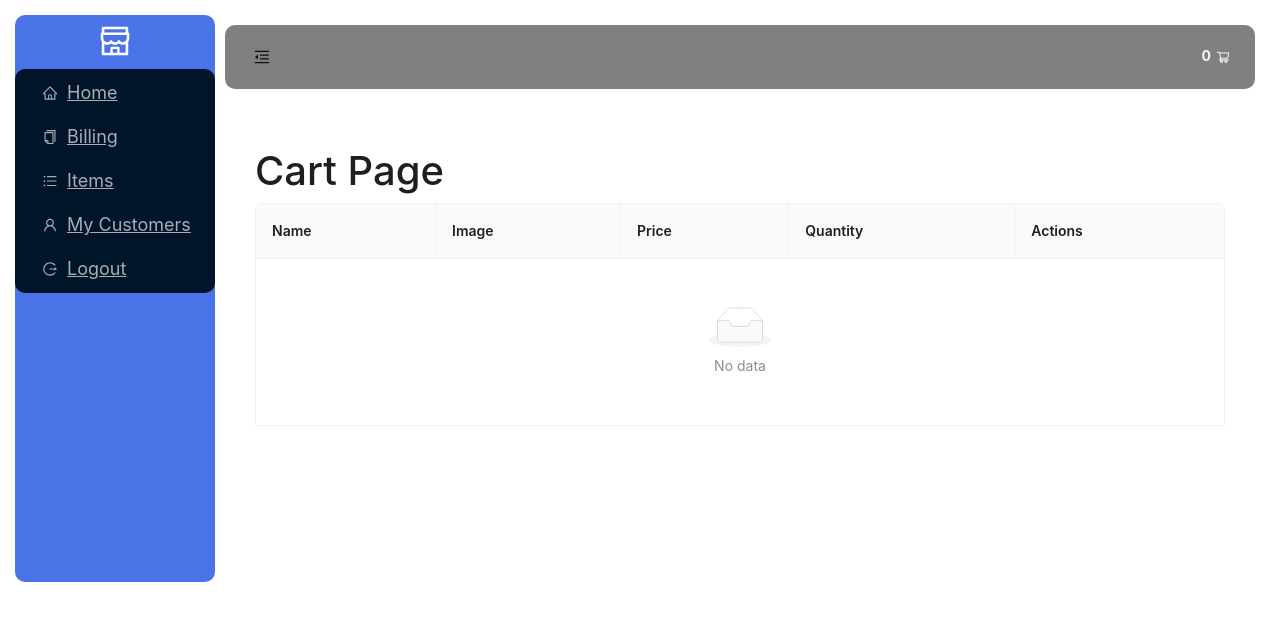
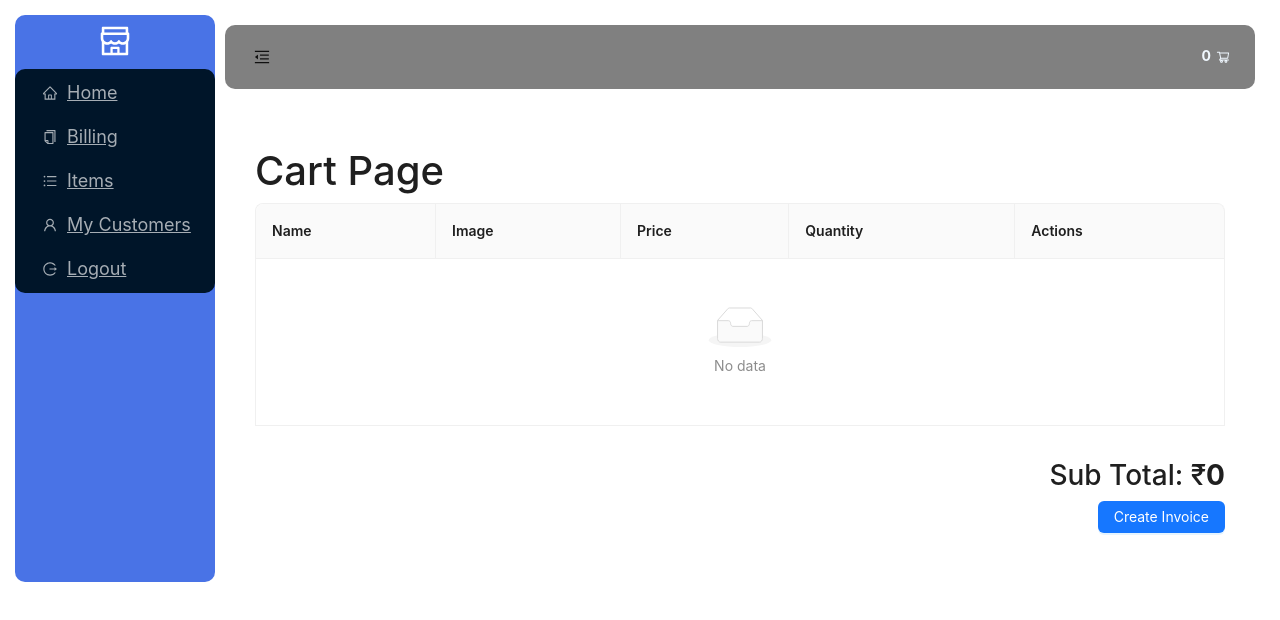
Before and after one commit to rajatmishra11/POS_MERN, a React (Create React App) app in the folder client/: page /cart in a window 1280 px wide. Shown: the top 620 px of the page. Built offline with nearby package versions, Linux system fonts and the light colour scheme.

Commit message:
Update CartPage component with subtotal, invoice button, and invoice modal.

```diff
--- a/client/src/pages/CartPage.js
+++ b/client/src/pages/CartPage.js
@@ -1,4 +1,4 @@
-import React from "react";
+import React, { useState, useEffect } from "react";
 import DefaultLayout from "../components/DefaultLayout";
 import { useSelector, useDispatch } from "react-redux";
 import {
@@ -6,11 +6,12 @@ import {
   PlusSquareOutlined,
   MinusSquareOutlined,
 } from "@ant-design/icons";
-import { Table } from "antd";
+import { Button, Table, Modal, message } from "antd";
 
 const CartPage = () => {
   const { cartItems } = useSelector((state) => state.rootReducer);
-
+  const [subTotal, setSubTotal] = useState(0);
+  const [billPopUp, setBillPopUp] = useState(false);
   const dispatch = useDispatch();
   const handleIncrement = (record) => {
     dispatch({
@@ -72,10 +73,35 @@ const CartPage = () => {
     },
   ];
 
+  useEffect(() => {
+    let temp = 0;
+    cartItems.forEach((item) => (temp += item.price * item.quantity));
+    setSubTotal(temp);
+  }, [cartItems]);
+
   return (
     <DefaultLayout>
       <h1>Cart Page</h1>
       <Table dataSource={cartItems} columns={coloums} bordered />
+      <div className="d-flex flex-column align-items-end">
+        <hr />
+        <h3>
+          Sub Total: <span>&#8377;</span>
+          <b>{subTotal}</b>{" "}
+        </h3>
+        <Button type="primary" onClick={() => setBillPopUp(true)}>
+          Create Invoice
+        </Button>
+      </div>
+      <Modal
+        open={billPopUp}
+        onCancel={() => {
+          setBillPopUp(false);
+        }}
+        footer={false}
+      >
+        <p>Invoice Modal</p>
+      </Modal>
     </DefaultLayout>
   );
 };
```
